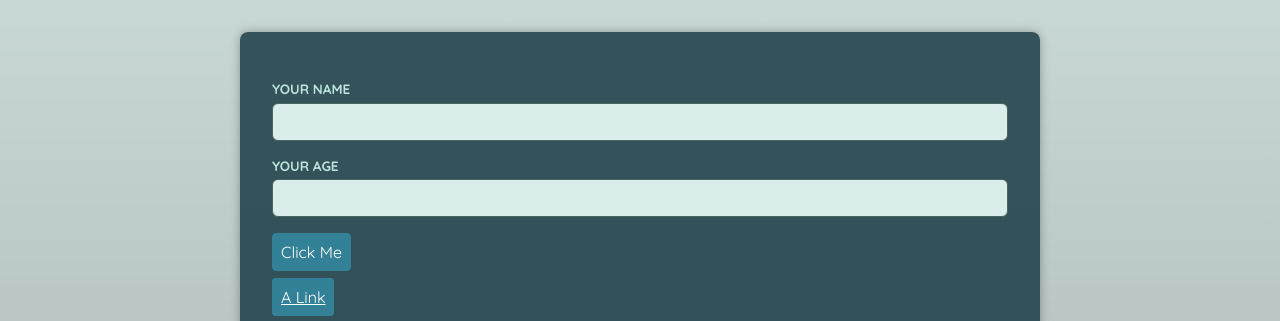
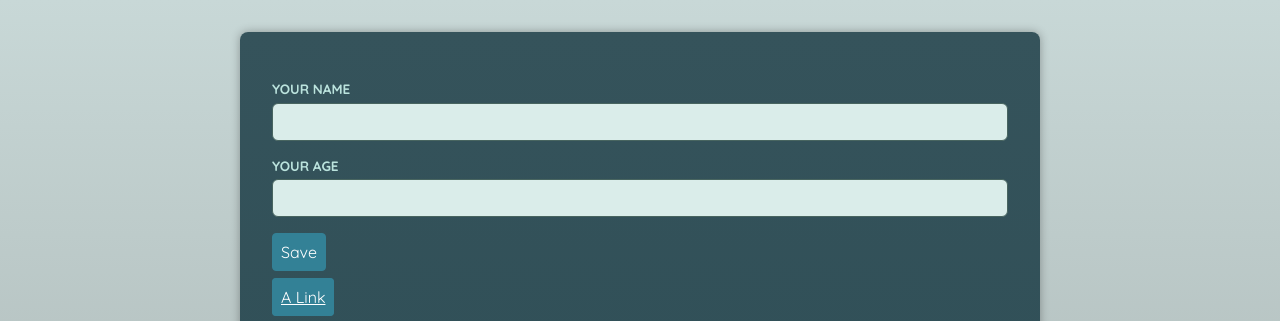
Before and after one commit to Henkemeyer/rn_ts_advanced, a React (Vite) app: page / in a window 1280 px wide. Shown: the top 321 px of the page. Built offline with nearby package versions, Linux system fonts and the light colour scheme; a web font is replaced by a local one.

Commit message:
Lessons 57-64

```diff
--- a/src/App.tsx
+++ b/src/App.tsx
@@ -1,9 +1,11 @@
 import Input from './components/Input'
 import Button from './components/Button'
 import Container from './components/Container'
+import Form, { FormHandle } from './components/Form';
 import { List } from './components/List';
 import { IconButton } from './components/IconButton';
 import { Card } from './components/Card';
+import { useRef } from 'react';
 
 function HeartIcon() {
   return <span>❤️</span>;
@@ -14,6 +16,25 @@ function FrownIcon() {
 }
 
 function App() {
+  const nameInput = useRef<HTMLInputElement>(null)
+  const ageInput = useRef<HTMLInputElement>(null)
+  const userForm = useRef<FormHandle>(null)
+
+  function handleSave(data: unknown) {
+    // const extractedData = data as { name: string; age: string }
+    if (
+      !data ||
+      typeof data !== 'object' ||
+      !('name' in data) ||
+      !('age' in data)
+    ) {
+        return;
+    }
+
+    console.log(data)
+    userForm.current?.clear()
+  }
+
   const users = [
     { id: 'u1', name: 'Max' },
     { id: 'u2', name: 'Manuel' },
@@ -23,9 +44,11 @@ function App() {
 
   return (
     <main>
-      <Input id="name" label="Your Name" type="string"/>
-      <Input id="age" label="Your Age" type="number"/>
-      <Container as={Button}>Click Me</Container>
+      <Form onSave={handleSave}>
+        <Input id="name" label="Your Name" type="string" ref={nameInput}/>
+        <Input id="age" label="Your Age" type="number" ref={ageInput}/>
+        <Container as={Button}>Save</Container>
+      </Form>
       <p>
         <Button href="https://google.com">A Link</Button>
       </p>
--- /dev/null
+++ b/src/components/Form.tsx
@@ -0,0 +1,40 @@
+import { ComponentPropsWithoutRef, FormEvent, forwardRef, useImperativeHandle, useRef } from "react"
+
+type FormProps = ComponentPropsWithoutRef<'form'> & {
+    onSave: (value: unknown) => void
+}
+
+export type FormHandle = {
+    clear: () => void
+}
+
+const Form = forwardRef<FormHandle, FormProps>( function Form(
+    {onSave, children, ...otherProps}, ref) {
+    const form = useRef<HTMLFormElement>(null)
+
+    useImperativeHandle(ref, () => {
+        return {
+            clear() {
+                form.current?.reset()
+            }
+        }
+    })
+
+    function handleSubmit(event: FormEvent<HTMLFormElement>) {
+        event.preventDefault();
+
+        const formData = new FormData(event.currentTarget)
+        const data = Object.fromEntries(formData)
+        onSave(data)
+        form.current?.reset()
+    }
+
+
+    return <form
+        onSubmit={handleSubmit}
+        {...otherProps}>
+        {children}
+    </form>
+})
+
+export default Form
--- a/src/components/Input.tsx
+++ b/src/components/Input.tsx
@@ -1,15 +1,17 @@
-import { ComponentPropsWithoutRef } from "react"
+import { ComponentPropsWithoutRef, forwardRef } from "react"
 
 type InputProps = {
     label: string
     id: string
 } & ComponentPropsWithoutRef<"input">
 
-export default function Input({ label, id, ...props }: InputProps) {
+const Input = forwardRef<HTMLInputElement, InputProps>(function Input({ label, id, ...props }, ref) {
     return (
         <p>
             <label htmlFor={id}>{label}</label>
-            <input id={id} {...props} />
+            <input id={id} name={id} {...props} ref={ref}/>
         </p>
     )
-}
+})
+
+export default Input
```
